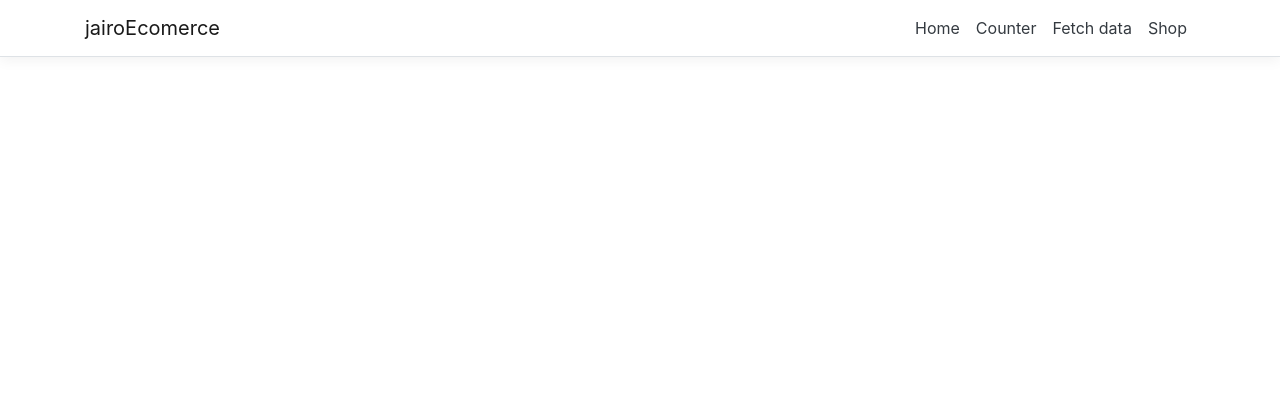
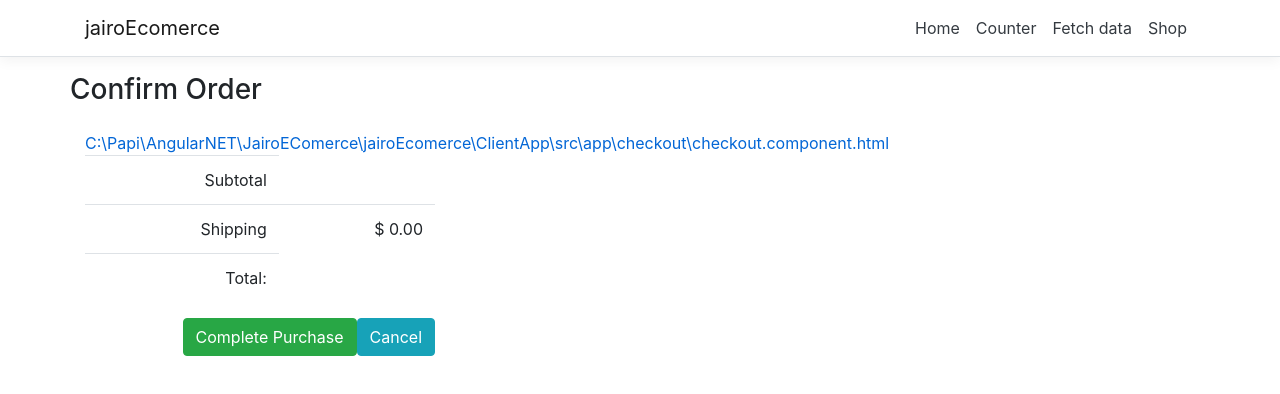
Before and after one commit to jairoisaac/jairoEcomerce, an Angular app in the folder ClientApp/: page /checkout in a window 1280 px wide. Before the commit this address led to /. Shown: the top 394 px of the page. Built offline with nearby package versions, Linux system fonts and the light colour scheme.

Commit message:
starting the checkout

```diff
--- a/ClientApp/src/app/app.module.ts
+++ b/ClientApp/src/app/app.module.ts
@@ -12,6 +12,7 @@ import { FetchDataComponent } from './fetch-data/fetch-data.component';
 import { ProductComponent } from './product/product.component';
 import { CartComponent } from './cart/cart.component';
 import { ShopComponent } from './shop/shop.component';
+import { CheckoutComponent } from './checkout/checkout.component';
 @NgModule({
   declarations: [
     AppComponent,
@@ -22,6 +23,7 @@ import { ShopComponent } from './shop/shop.component';
     ProductComponent,
     CartComponent,
     ShopComponent,
+    CheckoutComponent
   ],
   imports: [
     BrowserModule.withServerTransition({ appId: 'ng-cli-universal' }),
@@ -33,6 +35,7 @@ import { ShopComponent } from './shop/shop.component';
       { path: 'fetch-data', component: FetchDataComponent },
       //{ path: 'product', component: ProductComponent },
       { path: 'shop', component: ShopComponent },
+      { path: 'checkout', component: CheckoutComponent }
     ])
   ],
   providers: [],
--- a/ClientApp/src/app/cart/cart.component.html
+++ b/ClientApp/src/app/cart/cart.component.html
@@ -19,3 +19,4 @@
     </tr>
   </tbody>
 </table>
+<a routerLink ="/checkout" class="btn btn-success" *ngIf="data.order.items.length > 0">Checkout</a>
--- /dev/null
+++ b/ClientApp/src/app/checkout/checkout.component.css
@@ -0,0 +1,3 @@
+.checkout-thumb {
+  max-width: 100px;
+}
--- /dev/null
+++ b/ClientApp/src/app/checkout/checkout.component.html
@@ -0,0 +1,33 @@
+<div class="row">
+  <!--<div *ngIf="errorMessage" class="alert alert-warning">{{ errorMessage }}</div>-->
+  <h3>Confirm Order</h3>
+  <table class="table table-bordered table-hover">
+    <!--<tr *ngFor="let o of data.order.items">
+      <td><img src="/img/{{ o.productArtId }}.jpg" alt="o.productTitle" class="img-thumbnail checkout-thumb" /></td>
+      <td>{{ o.productCategory }}({{ o.productSize }}) - {{ o.productArtist }}: {{ o.productTitle }}</td>
+      <td>{{ o.quantity }}</td>
+      <td>{{ o.unitPrice|currency:'USD':"symbol" }}</td>
+      <td>{{ (o.unitPrice * o.quantity)|currency:'USD':"symbol" }}</td>
+    </tr>-->
+  </table>
+  <div class="col-md-4 col-md-offset-8 text-right">
+    <a href="C:\Papi\AngularNET\JairoEComerce\jairoEcomerce\ClientApp\src\app\checkout\checkout.component.html">C:\Papi\AngularNET\JairoEComerce\jairoEcomerce\ClientApp\src\app\checkout\checkout.component.html</a>
+    <table class="table table-condensed">
+      <tr>
+        <td class="text-right">Subtotal</td>
+        <!--<td class="text-right">{{ data.order.subtotal|currency:'USD':"symbol" }}</td>-->
+      </tr>
+      <tr>
+        <td class="text-right">Shipping</td>
+        <td class="text-right">$ 0.00</td>
+      </tr>
+      <tr>
+        <td class="text-right">Total:</td>
+        <!--<td class="text-right">{{ data.order.subtotal|currency:'USD':"symbol" }}</td>-->
+      </tr>
+    </table>
+    <button class="btn btn-success" (click)="onCheckout()">Complete Purchase</button>
+    <a routerLink="/shop" class="btn btn-info">Cancel</a>
+  </div>
+
+</div>
--- /dev/null
+++ b/ClientApp/src/app/checkout/checkout.component.ts
@@ -0,0 +1,20 @@
+import { Component } from "@angular/core";
+import { DataService } from '../shared/data.service';
+
+@Component({
+  selector: "checkout",
+  templateUrl: "checkout.component.html",
+  styleUrls: ['checkout.component.css']
+})
+export class CheckoutComponent {
+
+  constructor(public data: DataService) {
+  }
+
+  errorMessage: string = "";
+
+  onCheckout() {
+    // TODO
+    alert("Doing checkout");
+  }
+}
```
